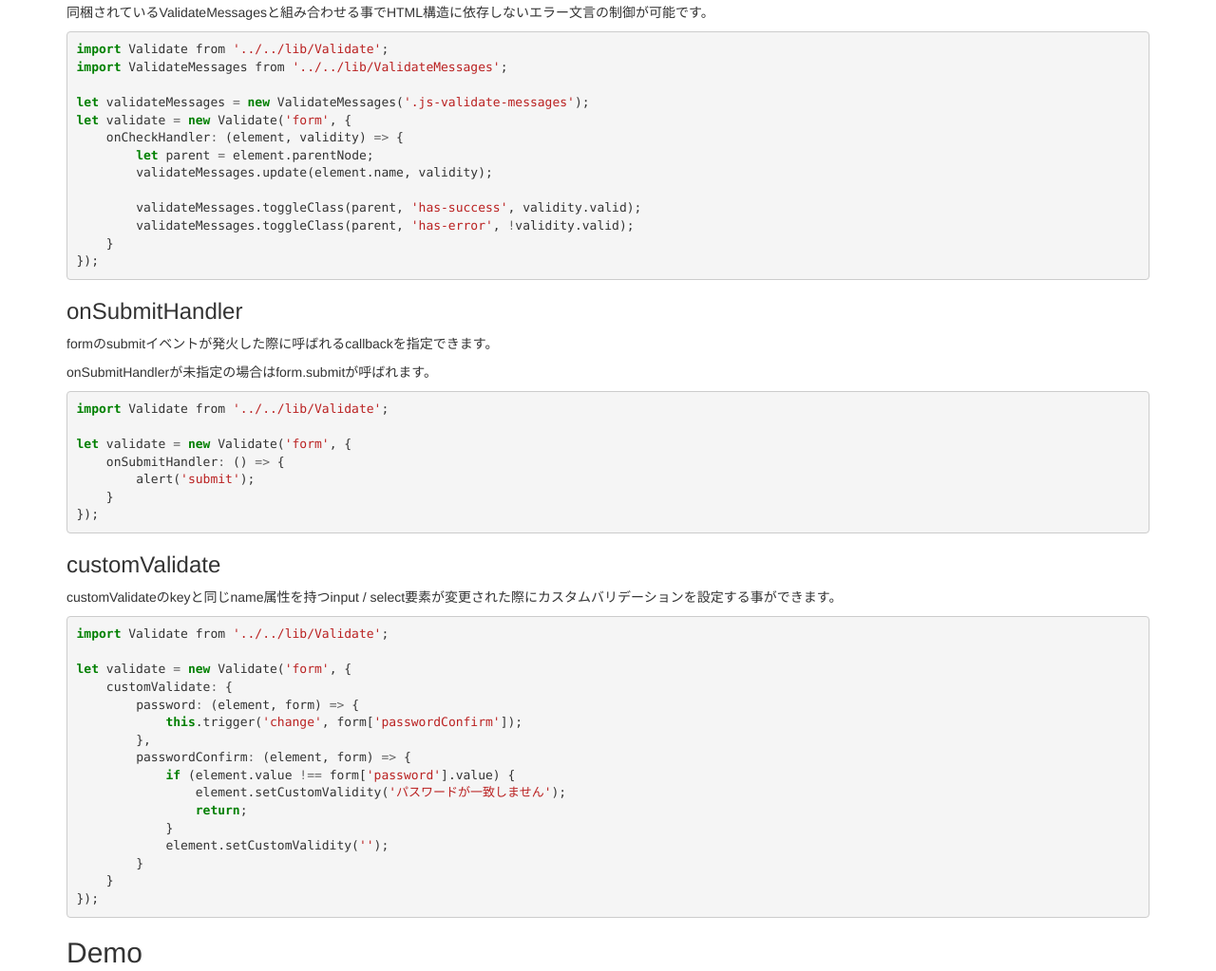
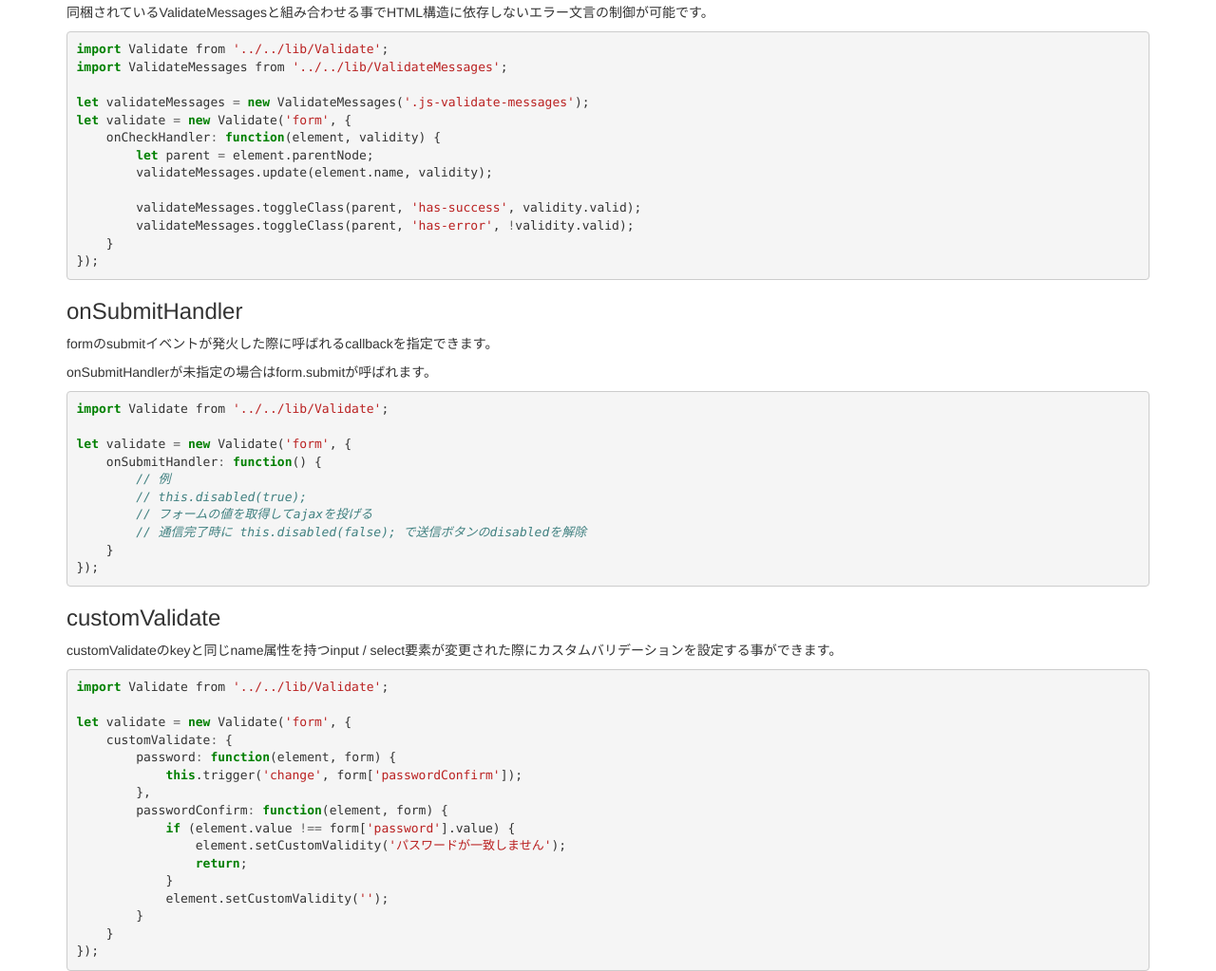
Before and after one commit to 82mou/ValidateJS, a website built with webpack: page index.html in a window 1280 px wide. Shown: the part 1088-2111 px from the top of the page at 95% size. Built offline with nearby package versions, Linux system fonts and the light colour scheme.

Commit message:
docs(demo): デモコードを修正

```diff
--- a/index.html
+++ b/index.html
@@ -151,7 +151,7 @@
 
 <span class="kd">let</span> <span class="nx">validateMessages</span> <span class="o">=</span> <span class="k">new</span> <span class="nx">ValidateMessages</span><span class="p">(</span><span class="s1">&#39;.js-validate-messages&#39;</span><span class="p">);</span>
 <span class="kd">let</span> <span class="nx">validate</span> <span class="o">=</span> <span class="k">new</span> <span class="nx">Validate</span><span class="p">(</span><span class="s1">&#39;form&#39;</span><span class="p">,</span> <span class="p">{</span>
-    <span class="nx">onCheckHandler</span><span class="o">:</span> <span class="p">(</span><span class="nx">element</span><span class="p">,</span> <span class="nx">validity</span><span class="p">)</span> <span class="o">=&gt;</span> <span class="p">{</span>
+    <span class="nx">onCheckHandler</span><span class="o">:</span> <span class="kd">function</span><span class="p">(</span><span class="nx">element</span><span class="p">,</span> <span class="nx">validity</span><span class="p">)</span> <span class="p">{</span>
         <span class="kd">let</span> <span class="nx">parent</span> <span class="o">=</span> <span class="nx">element</span><span class="p">.</span><span class="nx">parentNode</span><span class="p">;</span>
         <span class="nx">validateMessages</span><span class="p">.</span><span class="nx">update</span><span class="p">(</span><span class="nx">element</span><span class="p">.</span><span class="nx">name</span><span class="p">,</span> <span class="nx">validity</span><span class="p">);</span>
 
@@ -169,8 +169,11 @@
     <div class="highlight"><pre><span class="kr">import</span> <span class="nx">Validate</span> <span class="nx">from</span> <span class="s1">&#39;../../lib/Validate&#39;</span><span class="p">;</span>
 
 <span class="kd">let</span> <span class="nx">validate</span> <span class="o">=</span> <span class="k">new</span> <span class="nx">Validate</span><span class="p">(</span><span class="s1">&#39;form&#39;</span><span class="p">,</span> <span class="p">{</span>
-    <span class="nx">onSubmitHandler</span><span class="o">:</span> <span class="p">()</span> <span class="o">=&gt;</span> <span class="p">{</span>
-        <span class="nx">alert</span><span class="p">(</span><span class="s1">&#39;submit&#39;</span><span class="p">);</span>
+    <span class="nx">onSubmitHandler</span><span class="o">:</span> <span class="kd">function</span><span class="p">()</span> <span class="p">{</span>
+        <span class="c1">// 例</span>
+        <span class="c1">// this.disabled(true);</span>
+        <span class="c1">// フォームの値を取得してajaxを投げる</span>
+        <span class="c1">// 通信完了時に this.disabled(false); で送信ボタンのdisabledを解除</span>
     <span class="p">}</span>
 <span class="p">});</span>
 </pre></div>
@@ -184,10 +187,10 @@
 
 <span class="kd">let</span> <span class="nx">validate</span> <span class="o">=</span> <span class="k">new</span> <span class="nx">Validate</span><span class="p">(</span><span class="s1">&#39;form&#39;</span><span class="p">,</span> <span class="p">{</span>
     <span class="nx">customValidate</span><span class="o">:</span> <span class="p">{</span>
-        <span class="nx">password</span><span class="o">:</span> <span class="p">(</span><span class="nx">element</span><span class="p">,</span> <span class="nx">form</span><span class="p">)</span> <span class="o">=&gt;</span> <span class="p">{</span>
+        <span class="nx">password</span><span class="o">:</span> <span class="kd">function</span><span class="p">(</span><span class="nx">element</span><span class="p">,</span> <span class="nx">form</span><span class="p">)</span> <span class="p">{</span>
             <span class="k">this</span><span class="p">.</span><span class="nx">trigger</span><span class="p">(</span><span class="s1">&#39;change&#39;</span><span class="p">,</span> <span class="nx">form</span><span class="p">[</span><span class="s1">&#39;passwordConfirm&#39;</span><span class="p">]);</span>
         <span class="p">},</span>
-        <span class="nx">passwordConfirm</span><span class="o">:</span> <span class="p">(</span><span class="nx">element</span><span class="p">,</span> <span class="nx">form</span><span class="p">)</span> <span class="o">=&gt;</span> <span class="p">{</span>
+        <span class="nx">passwordConfirm</span><span class="o">:</span> <span class="kd">function</span><span class="p">(</span><span class="nx">element</span><span class="p">,</span> <span class="nx">form</span><span class="p">)</span> <span class="p">{</span>
             <span class="k">if</span> <span class="p">(</span><span class="nx">element</span><span class="p">.</span><span class="nx">value</span> <span class="o">!==</span> <span class="nx">form</span><span class="p">[</span><span class="s1">&#39;password&#39;</span><span class="p">].</span><span class="nx">value</span><span class="p">)</span> <span class="p">{</span>
                 <span class="nx">element</span><span class="p">.</span><span class="nx">setCustomValidity</span><span class="p">(</span><span class="s1">&#39;パスワードが一致しません&#39;</span><span class="p">);</span>
                 <span class="k">return</span><span class="p">;</span>
```
